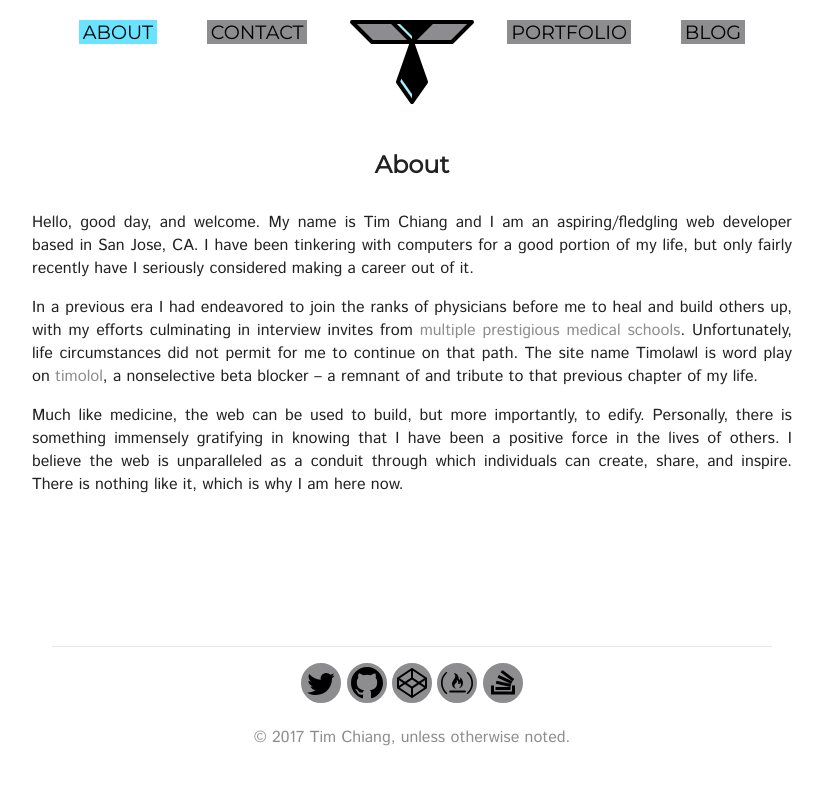
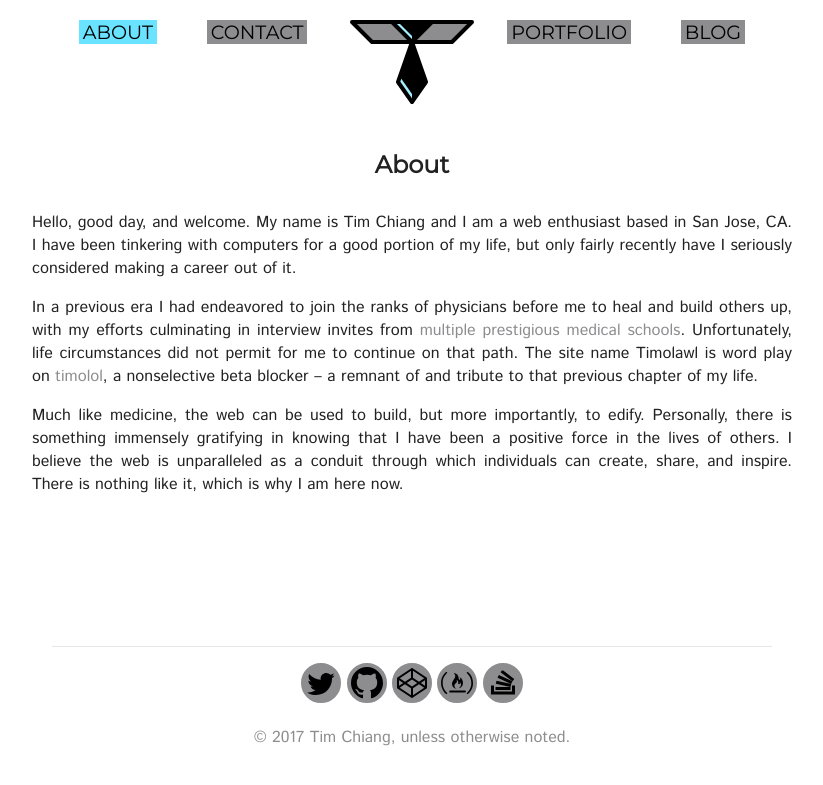
Before and after one commit to timolawl/timolawl.github.io, a Jekyll site: the page built from about/index.md, in a window 1280 px wide. Shown: the top 785 px of the page, without its empty margins (228-1051 px from the left). Built offline with Jekyll 4.4.1, drawn with Linux system fonts in a browser that asks for light colours.

Commit message:
Update about section

```diff
--- a/_assets/stylesheets/_components.site-nav.scss
+++ b/_assets/stylesheets/_components.site-nav.scss
@@ -9,8 +9,11 @@
 // wrapper - nav
 // nav - a, ul, li
 
+/**************************************/
+// Fix to the svg scaling issue!
+// https://docs.google.com/presentation/d/1Iuvf3saPCJepVJBDNNDSmSsA0_rwtRYehSmmSSLYFVQ/pub?start=false&loop=false&delayms=3000&slide=id.g18168351a_020
 .svg-positioner {
-  position: relative;
+  position: relative; // needed to establish a positioning context
   height: 100%;
   width: 100%;
 }
@@ -20,6 +23,8 @@
   left: 0;
   top: 0;
 }
+/**************************************/
+
 
 .site {
     &__header {
--- a/about/index.md
+++ b/about/index.md
@@ -3,7 +3,7 @@ layout: page
 title: About
 in-nav: true
 ---
-Hello, good day, and welcome. My name is Tim Chiang and I am an aspiring/fledgling web developer based in San Jose, CA. I have been tinkering with computers for a good portion of my life, but only fairly recently have I seriously considered making a career out of it.
+Hello, good day, and welcome. My name is Tim Chiang and I am a web enthusiast based in San Jose, CA. I have been tinkering with computers for a good portion of my life, but only fairly recently have I seriously considered making a career out of it.
 
 In a previous era I had endeavored to join the ranks of physicians before me to heal and build others up, with my efforts culminating in interview invites from [multiple](//medicine.buffalo.edu "SUNY Buffalo School of Medicine") [prestigious](//som.ucsd.edu "UC San Diego School of Medicine") [medical](//amc.edu/Academic/Undergraduate "Albany School of Medicine") [schools](//medicine.stonybrookmedicine.edu "Stony Brook School of Medicine"). Unfortunately, life circumstances did not permit for me to continue on that path. The site name Timolawl is word play on [timolol](//en.wikipedia.org/wiki/Timolol "Timolol - Wikipedia article"), a nonselective beta blocker -- a remnant of and tribute to that previous chapter of my life.
 
```
